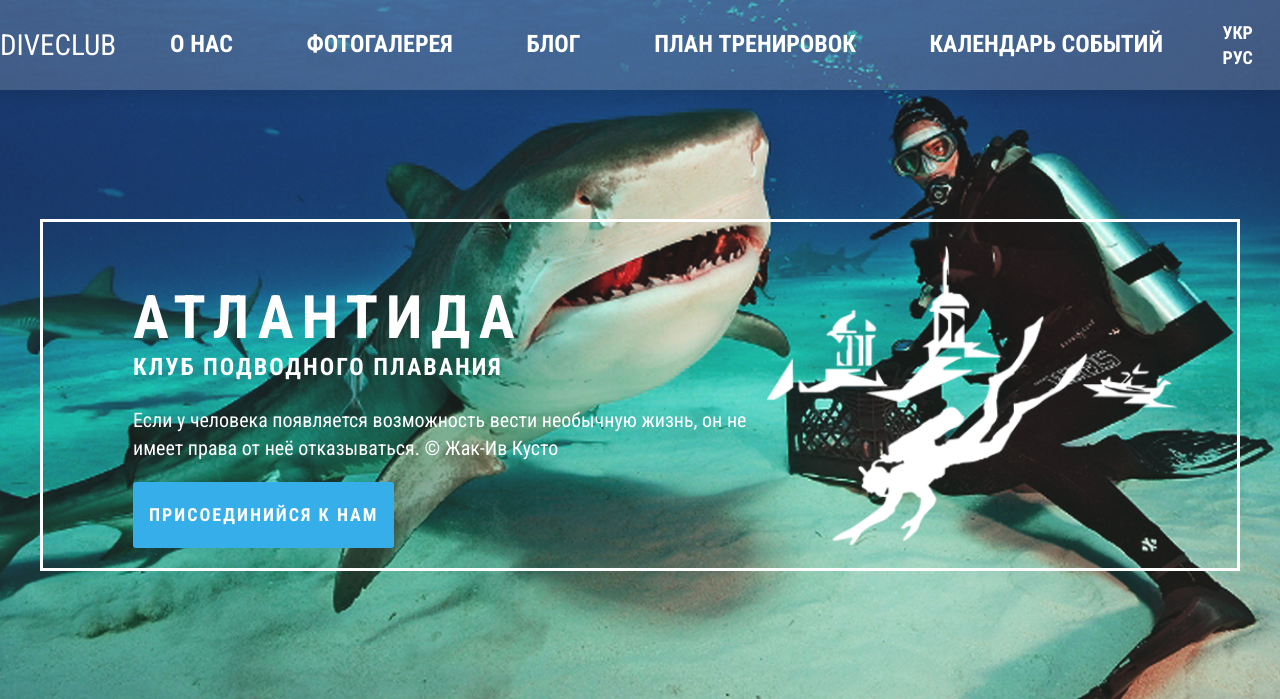
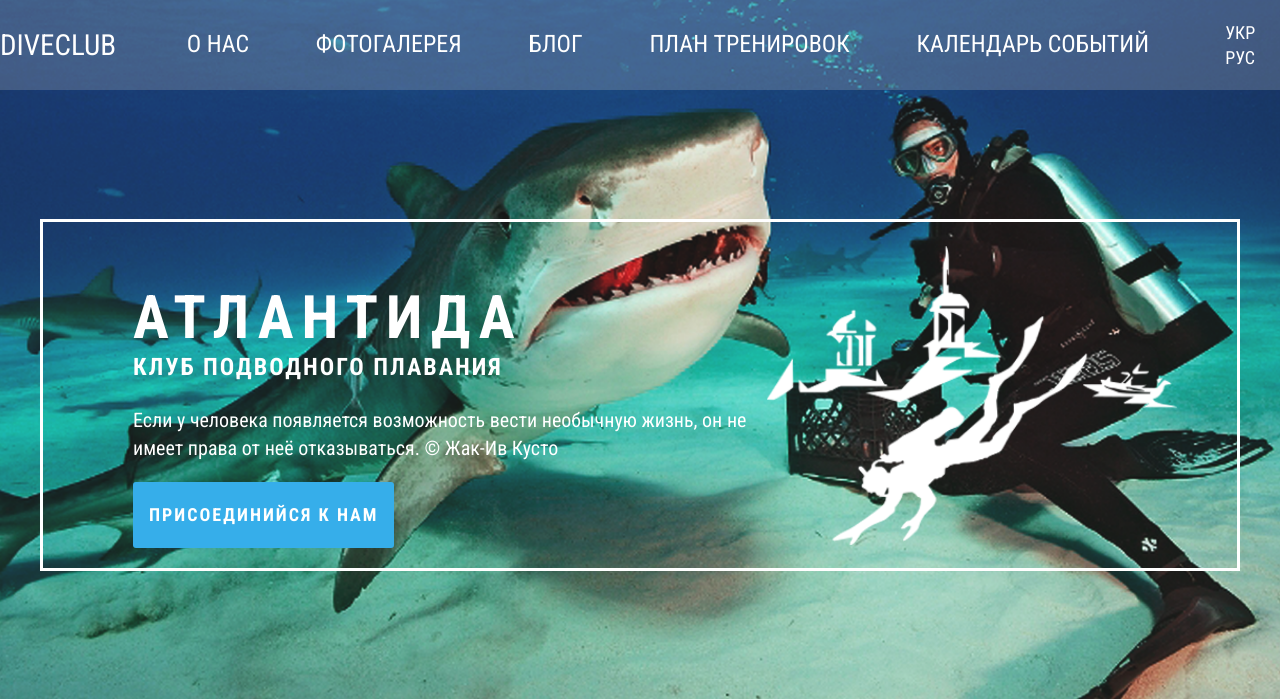
Before and after one commit to AtlantidaDev/atlantida-kpi-ua, a Django app: page / in a window 1280 px wide. Shown: the top 699 px of the page. Run offline with Django 3.2, Linux system fonts and the light colour scheme.

Commit message:
Refactoring welcome block

```diff
--- a/atlantida/templates/index.html
+++ b/atlantida/templates/index.html
@@ -15,11 +15,6 @@
     <script src="{% static 'JS/main.js' %}"></script>
 
     <style>
-
-        /******************************************************/
-        /* BASE */
-        /******************************************************/
-
         body {
             font-family: 'Roboto Condensed', sans-serif;
             line-height: 1.4;
@@ -28,6 +23,48 @@
         .header-bg {
             background: url({% static 'images/header_bg.png' %}) no-repeat center;
             background-size: cover;
+        }
+
+        /******************************************************/
+        /* TOP MENU */
+        /******************************************************/
+
+        .row-menu {
+            display: flex;
+            height: 90px;
+            background: rgba(203, 203, 203, 0.23);
+            justify-content: center;
+            align-items: center;
+            color: #fff;
+        }
+
+        .top-menu {
+            display: flex;
+            justify-content: space-around;
+            align-items: center;
+            flex-basis: 1200px;
+            padding: 0 20px;
+            text-transform: uppercase;
+            font-size: 24px;
+        }
+
+        .before-menu {
+            margin-right: 20px;
+            text-transform: uppercase;
+            font-size: 29px;
+        }
+
+        .after-menu {
+            margin-left: 20px;
+            text-transform: uppercase;
+            font-size: 18px;
+        }
+
+        .top-menu__item {
+            display: inline-block;
+            padding: auto 10px;
+            color: #fff;
+            text-decoration: none;
         }
 
         .row-content {
@@ -42,58 +79,16 @@
             align-items: center;
         }
 
-        /******************************************************/
-        /* TOP MENU */
-        /******************************************************/
-
-        .row-menu {
-            display: flex;
-            height: 90px;
-            justify-content: center;
-            align-items: center;
-            color: #fff;
-            text-transform: uppercase;
-            font-size: 24px;
-            font-weight: 700;
-            background-color: rgba(230, 230, 230, 0.2);
-            box-shadow: 0 0 24px 0 rgba(0, 0, 0, 0.2);
-        }
-
-        .top-menu {
-            display: flex;
-            justify-content: space-around;
-            align-items: center;
-            flex-basis: 1200px;
-        }
-
-        .before-menu {
-            margin-right: 20px;
-            font-weight: 400;
-            font-size: 29px;
-        }
-
-        .after-menu {
-            margin-left: 20px;
-            font-size: 18px;
-        }
-
-        .top-menu__item {
-            display: inline-block;
-            color: #fff;
-            text-decoration: none;
-        }
-
-        /******************************************************/
-        /* WELCOME */
-        /******************************************************/
-
-        .welcome-box {
+        .welcom-box {
             height: 610px;
         }
 
         .welcome {
             color: white;
             display: flex;
+        }
+
+        .bordered {
             border: 3px solid white;
         }
 
@@ -172,8 +167,8 @@
 
         <!-- Welcome -->
         <div class="row">
-            <div class="row-content flex-box-center welcome-box">
-                <div class="welcome">
+            <div class="row-content flex-box-center welcom-box">
+                <div class="welcome bordered">
                     <div class="welcome__text">
                         <h1 class="welcome__text__title">Атлантида</h1>
                         <h2 class="welcome__text__subtitle">клуб подводного плавания</h2>
```
